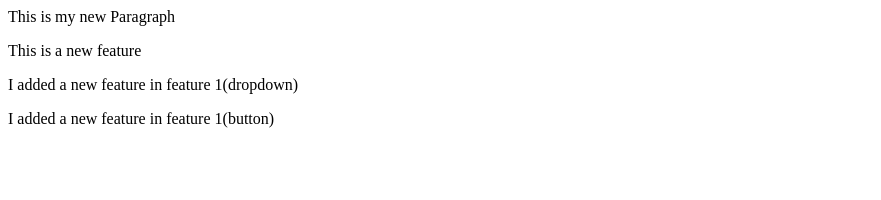
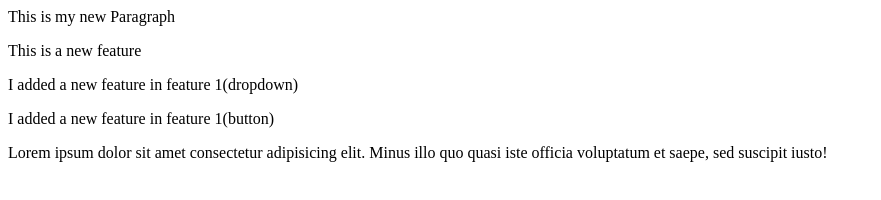
Before and after one commit to Sricheta0203/LocalRepo, a plain HTML site: page index.html in a window 1280 px wide. Shown: the whole page, without its empty margins (0-881 px from the left). Drawn offline with Linux system fonts and the light colour scheme.

Commit message:
add lorem paragraph

```diff
--- a/index.html
+++ b/index.html
@@ -2,3 +2,4 @@
 <p>This is a new feature</p>
 <p>I added a new feature in feature 1(dropdown)</p>
 <p>I added a new feature in feature 1(button)</p>
+<p>Lorem ipsum dolor sit amet consectetur adipisicing elit. Minus illo quo quasi iste officia voluptatum et saepe, sed suscipit iusto!</p>
```
